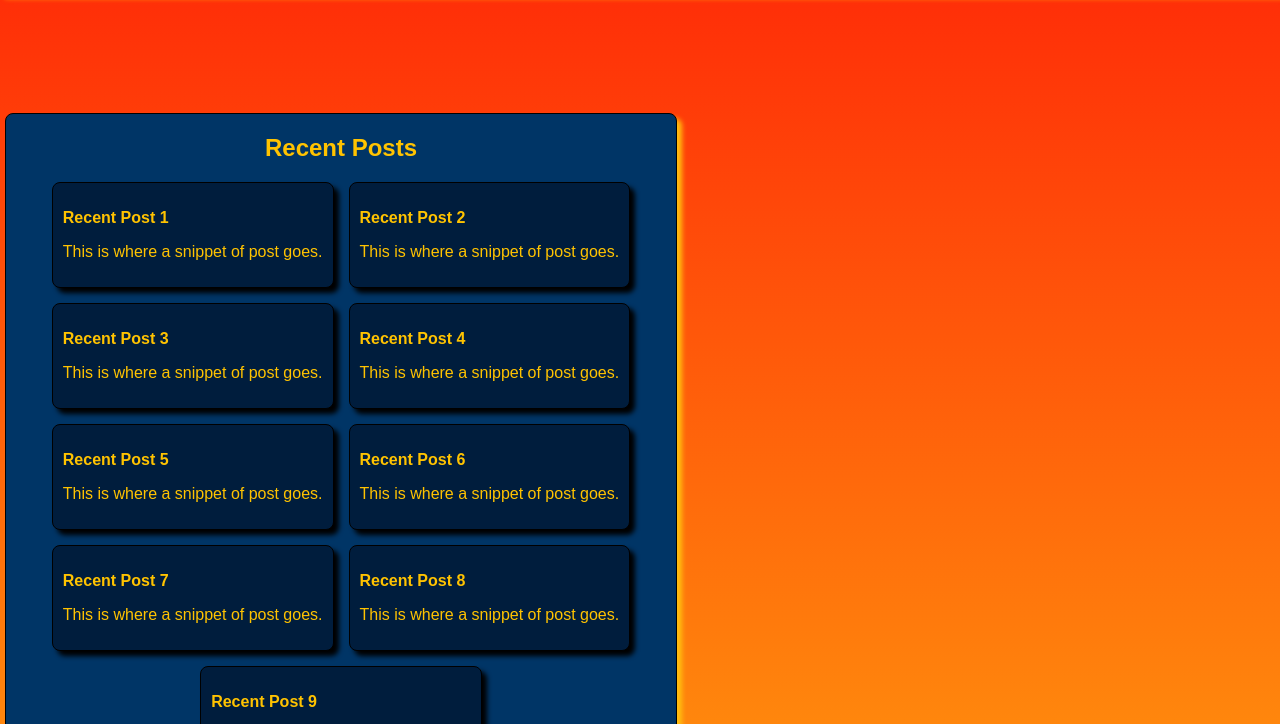
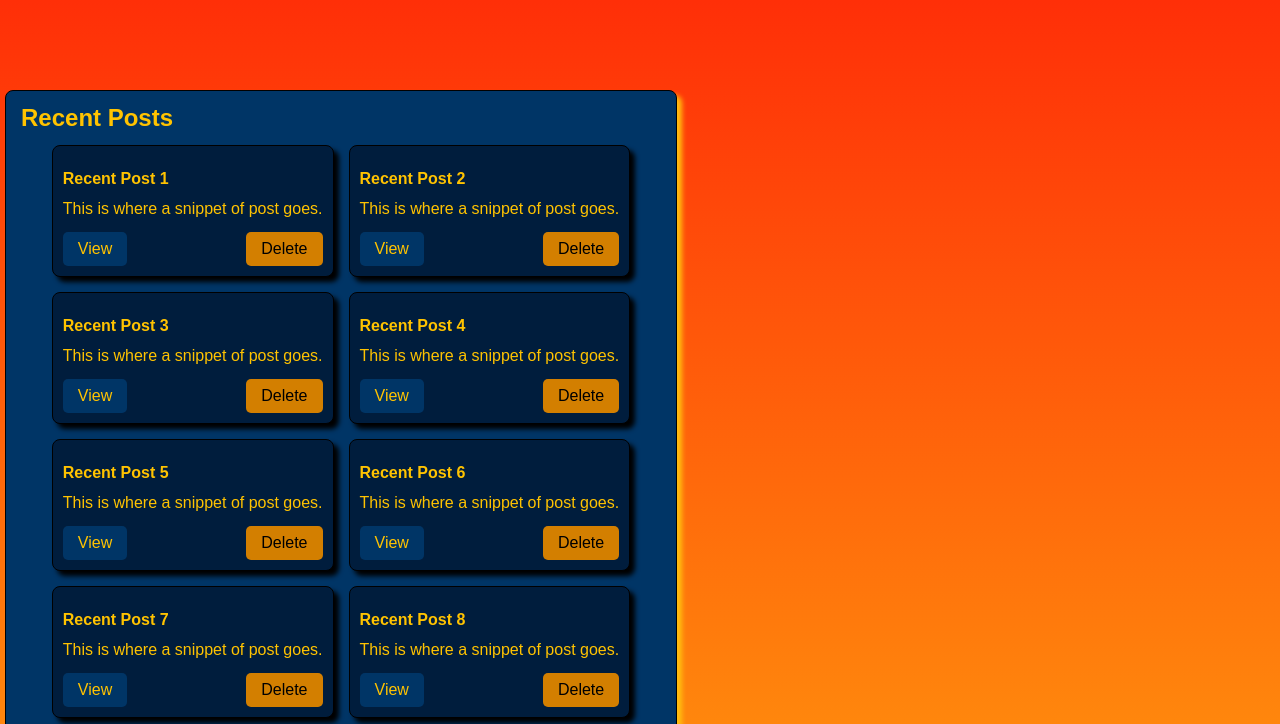
Before and after one commit to rja87sd/Sassy-blog, a plain HTML site: page dashboard/index.html in a window 1280 px wide. Shown: the part 89-813 px from the top of the page. Drawn offline with Linux system fonts and the light colour scheme.

Commit message:
Add content per Week 8 Day 3 instructions. Add mixin 'flex-layout' and apply to all containers. Add mixin 'button-style' and apply two variations. Add mixin 'font-style' and demonstrate two uses.

```diff
--- a/dashboard/_main-content.scss
+++ b/dashboard/_main-content.scss
@@ -1,13 +1,14 @@
 body {
-  background-image: linear-gradient(#ff2407, #ffbf10); // Color gradient courtesy of w3schools.com
+  background-image: linear-gradient(
+    #ff2407,
+    #ffbf10
+  ); // Color gradient courtesy of w3schools.com
   height: 100vw;
   margin: 0;
 }
 
 .header {
-  display: flex;
-  justify-content: space-between;
-  align-items: center;
+  @include flex-layout-alt;
   padding: 0px 15px;
   background-color: $background-secondary;
   color: $text-primary;
@@ -15,12 +16,11 @@ body {
   box-shadow: 5px 5px 5px $box-shadow-color;
   &__nav {
     ul {
-      display: flex;
-      gap: 15px;
+      @include flex-layout;
       list-style: none;
       a {
         color: $text-primary;
-        font-size: 1.5rem;
+        @include font-style(Arial, 1.5rem, 1.9rem);
         font-weight: bold;
         text-decoration: none;
         &:hover {
@@ -35,9 +35,6 @@ body {
 .main-content {
   margin-top: 120px;
   margin-left: 5px;
-  display: flex;
-  flex-direction: column;
-  align-items: center;
   width: 50%;
   padding: 15px;
   padding-top: 0;
@@ -46,13 +43,11 @@ body {
   background-color: $background-secondary;
   color: $text-primary;
   box-shadow: 5px 5px 5px $box-shadow-color;
-  &__card-container{
-    display: flex;
-    justify-content: center;
+  &__card-container {
+    @include flex-layout;
     flex-wrap: wrap;
-    gap: 15px;
   }
-  &__card{
+  &__card {
     background-color: $background-accent;
     border: 1px solid $border-color;
     box-shadow: 5px 5px 5px $box-shadow-secondary-color;
@@ -62,13 +57,19 @@ body {
     height: auto;
     text-align: start;
   }
-
 }
 
-.footer{
+.card-btn-container{
+    @include flex-layout-alt
+}
+
+.card-btn{
+    @include button-style($primary-color);
+}
+
+.footer {
+  @include flex-layout;
   margin-top: 200px;
-    display: flex;
-    justify-content: center;
   height: 4rem;
   background-color: $background-secondary;
   color: $text-primary;
--- /dev/null
+++ b/dashboard/_mixin.scss
@@ -0,0 +1,47 @@
+@mixin flex-layout($direction: row){
+    display: flex;
+    justify-content: center;
+    align-items: center;
+    gap: 15px;
+    flex-direction: $direction;
+}
+
+@mixin flex-layout-alt($direction: row){
+    display: flex;
+    justify-content: space-between;
+    align-items: center;
+    gap: 15px;
+    flex-direction: direction;
+}
+
+@mixin button-style($backgroundColor, $fontSize: 16px){
+    background-color: $backgroundColor;
+    border: none;
+    padding: 10px 15px;
+    font-size: $fontSize;
+    border-radius: 5px;
+    width: auto;
+    cursor: pointer;
+    &:hover{
+        background-color: darken($backgroundColor, 10%);
+    }
+    &--delete{
+        background-color: #d37f00;
+        color: black;
+        border: none;
+        padding: 10px 15px;
+        font-size: $fontSize;
+        border-radius: 5px;
+        width: auto;
+        cursor: pointer;
+        &:hover{
+            background-color: darken(#d37f00, 10%);
+        }
+    }
+}
+
+@mixin font-style($fontFamily, $fontSize, $lineHeight){
+    font-family: $fontFamily;
+    font-size: $fontSize;
+    line-height: $lineHeight;
+}
--- a/dashboard/_typography.scss
+++ b/dashboard/_typography.scss
@@ -1,6 +1,5 @@
 html {
-  font-size: 10px;
-  font-family: Arial, Helvetica, sans-serif;
+  @include font-style(Arial, 10px, 14px);
 }
 
 body {
--- a/dashboard/index.html
+++ b/dashboard/index.html
@@ -17,7 +17,8 @@
             <ul>
                 <li class="header__link"><a href="https://rja87sd.github.io/Sassy-blog/">Home</a></li>
                 <li class="header__link--about"><a href="#">About</a></li>
-                <li class="header__link--dashboard"><a href="https://rja87sd.github.io/Sassy-blog/dashboard/">Dashboard</a></li>
+                <li class="header__link--dashboard"><a
+                        href="https://rja87sd.github.io/Sassy-blog/dashboard/">Dashboard</a></li>
             </ul>
         </nav>
     </header>
@@ -34,6 +35,14 @@
                 <p>
                     This is where a snippet of post goes.
                 </p>
+                <section class="card-btn-container">
+                    <div class="card-btn">
+                        View
+                    </div>
+                    <div class="card-btn--delete">
+                        Delete
+                    </div>
+                </section>
             </div>
 
             <div class="main-content__card">
@@ -43,6 +52,14 @@
                 <p>
                     This is where a snippet of post goes.
                 </p>
+                <section class="card-btn-container">
+                    <div class="card-btn">
+                        View
+                    </div>
+                    <div class="card-btn--delete">
+                        Delete
+                    </div>
+                </section>
             </div>
 
             <div class="main-content__card">
@@ -52,6 +69,14 @@
                 <p>
                     This is where a snippet of post goes.
                 </p>
+                <section class="card-btn-container">
+                    <div class="card-btn">
+                        View
+                    </div>
+                    <div class="card-btn--delete">
+                        Delete
+                    </div>
+                </section>
             </div>
 
             <div class="main-content__card">
@@ -61,6 +86,14 @@
                 <p>
                     This is where a snippet of post goes.
                 </p>
+                <section class="card-btn-container">
+                    <div class="card-btn">
+                        View
+                    </div>
+                    <div class="card-btn--delete">
+                        Delete
+                    </div>
+                </section>
             </div>
 
             <div class="main-content__card">
@@ -70,6 +103,14 @@
                 <p>
                     This is where a snippet of post goes.
                 </p>
+                <section class="card-btn-container">
+                    <div class="card-btn">
+                        View
+                    </div>
+                    <div class="card-btn--delete">
+                        Delete
+                    </div>
+                </section>
             </div>
 
             <div class="main-content__card">
@@ -79,6 +120,14 @@
                 <p>
                     This is where a snippet of post goes.
                 </p>
+                <section class="card-btn-container">
+                    <div class="card-btn">
+                        View
+                    </div>
+                    <div class="card-btn--delete">
+                        Delete
+                    </div>
+                </section>
             </div>
 
             <div class="main-content__card">
@@ -88,6 +137,14 @@
                 <p>
                     This is where a snippet of post goes.
                 </p>
+                <section class="card-btn-container">
+                    <div class="card-btn">
+                        View
+                    </div>
+                    <div class="card-btn--delete">
+                        Delete
+                    </div>
+                </section>
             </div>
 
             <div class="main-content__card">
@@ -97,6 +154,14 @@
                 <p>
                     This is where a snippet of post goes.
                 </p>
+                <section class="card-btn-container">
+                    <div class="card-btn">
+                        View
+                    </div>
+                    <div class="card-btn--delete">
+                        Delete
+                    </div>
+                </section>
             </div>
 
             <div class="main-content__card">
@@ -106,6 +171,14 @@
                 <p>
                     This is where a snippet of post goes.
                 </p>
+                <section class="card-btn-container">
+                    <div class="card-btn">
+                        View
+                    </div>
+                    <div class="card-btn--delete">
+                        Delete
+                    </div>
+                </section>
             </div>
         </section>
     </main>
--- a/dashboard/main.scss
+++ b/dashboard/main.scss
@@ -1,4 +1,4 @@
+@import 'mixin';
 @import "color-variables";
 @import "main-content";
 @import "typography";
-@import "buttons";
```
Also changed, not shown: dashboard/_buttons.scss (deleted), dashboard/main.css, 1 other file. Lines whose indentation alone changed are shown as unchanged.
